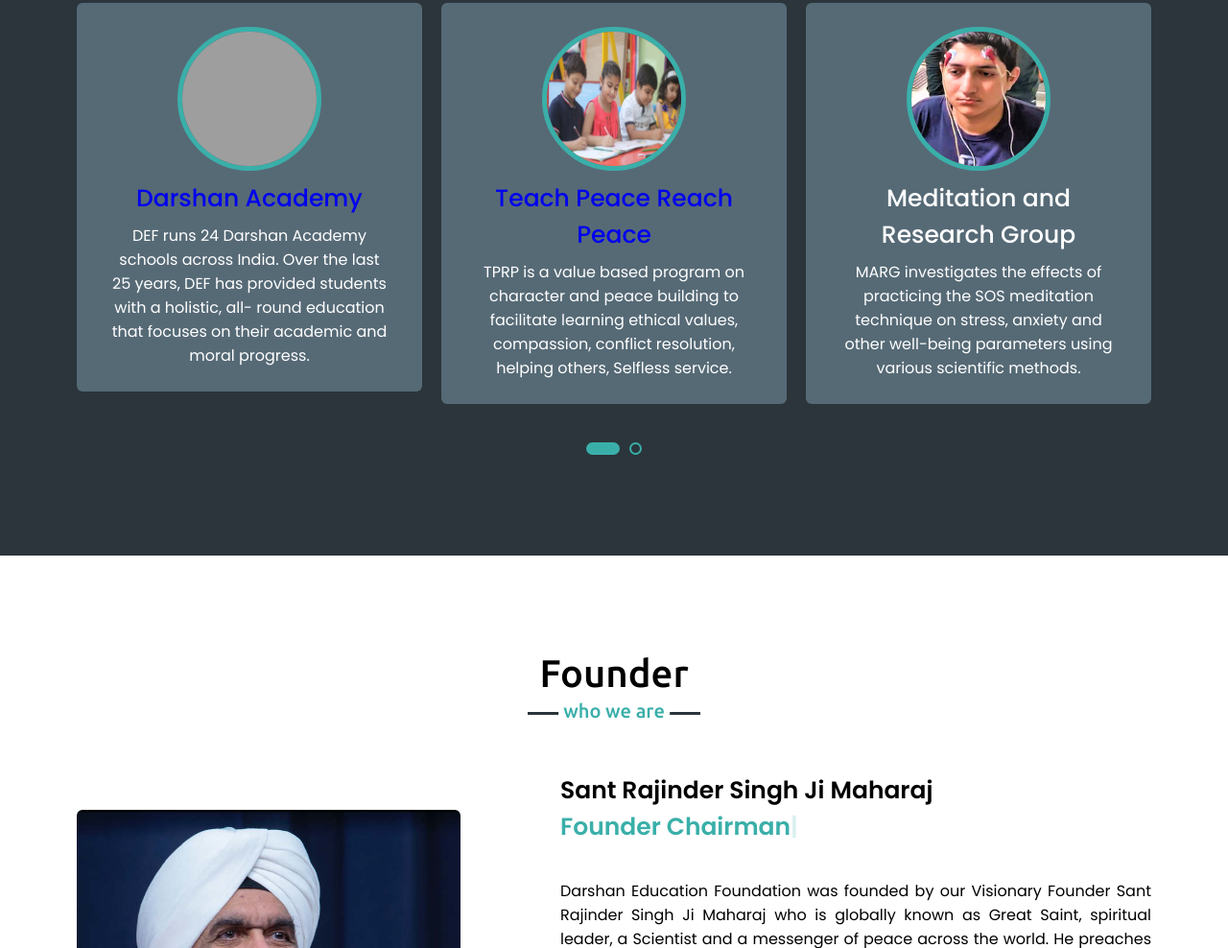
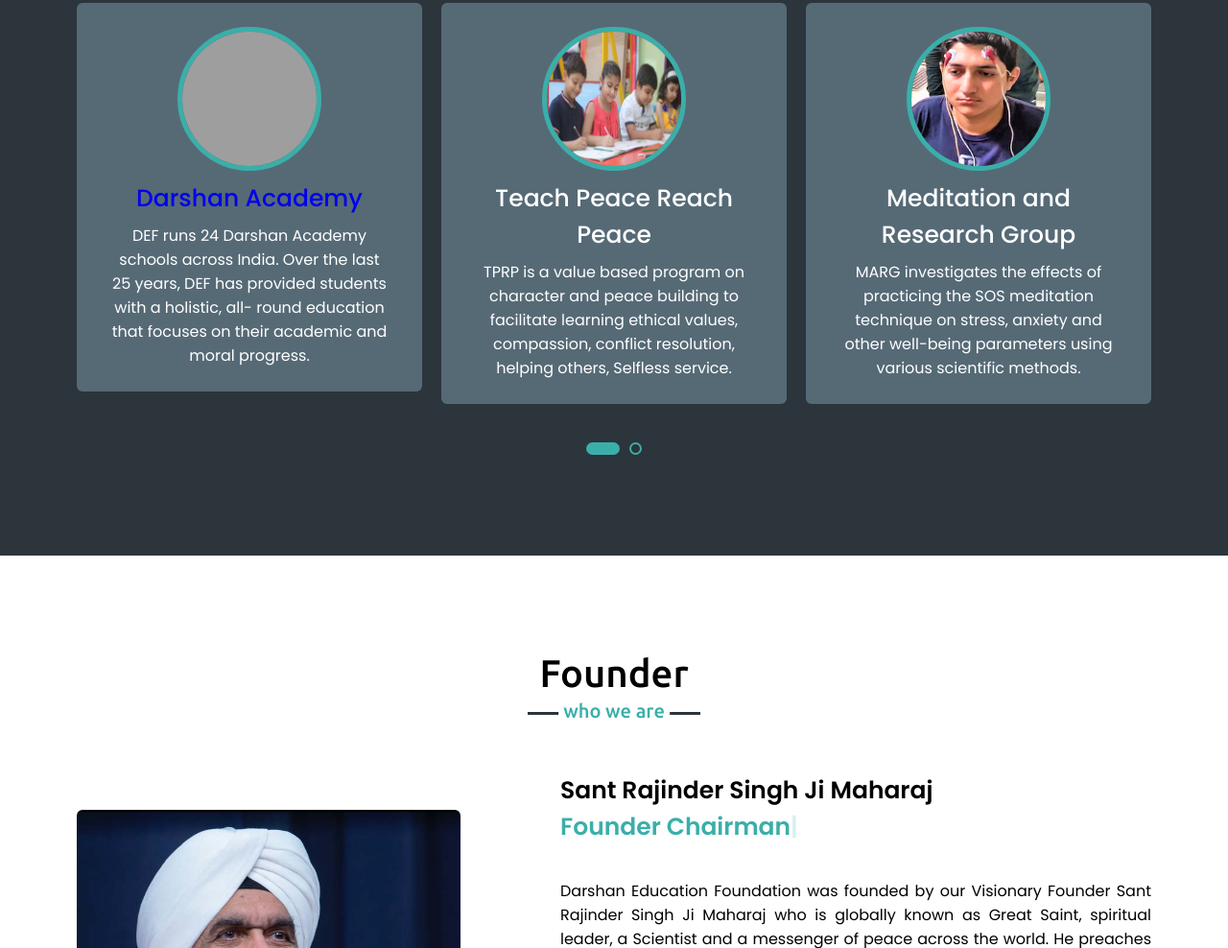
Before and after one commit to pujamunjal11/DEF.org, a plain HTML site: page index.html in a window 1280 px wide. Shown: the part 1796-2784 px from the top of the page at 96% size. Drawn offline with nearby package versions, Linux system fonts and the light colour scheme; grey boxes are pictures that could not be loaded.

Commit message:
Update index.html

```diff
--- a/index.html
+++ b/index.html
@@ -83,8 +83,8 @@
                  <div class="card">
                     <div class="box">
                         <img src="images/da1.jpg" alt="">
-			     <a href="#">
-				     <div class="text">Darshan Academy</div></a>
+			    <a href="#">
+				    <div class="text">Darshan Academy</div></a>
                         <p>DEF runs 24 Darshan Academy schools across India. Over the last 25 years, DEF has provided students with a holistic, all- round education that focuses on their academic and moral progress.</p>
                     </div>
                 </div>
@@ -93,7 +93,7 @@
                     <div class="box">
                         <img src="images/tprp.JPG" alt="">
 			    <a href="#">
-				    <div class="text">Teach Peace Reach Peace</div></a>
+				    <div class="text clrr">Teach Peace Reach Peace</div></a>
                         <p>TPRP is a value based program on character and peace building to facilitate learning ethical values, compassion, conflict resolution, helping others, Selfless service. </p>
                     </div>
                 </div>
```
